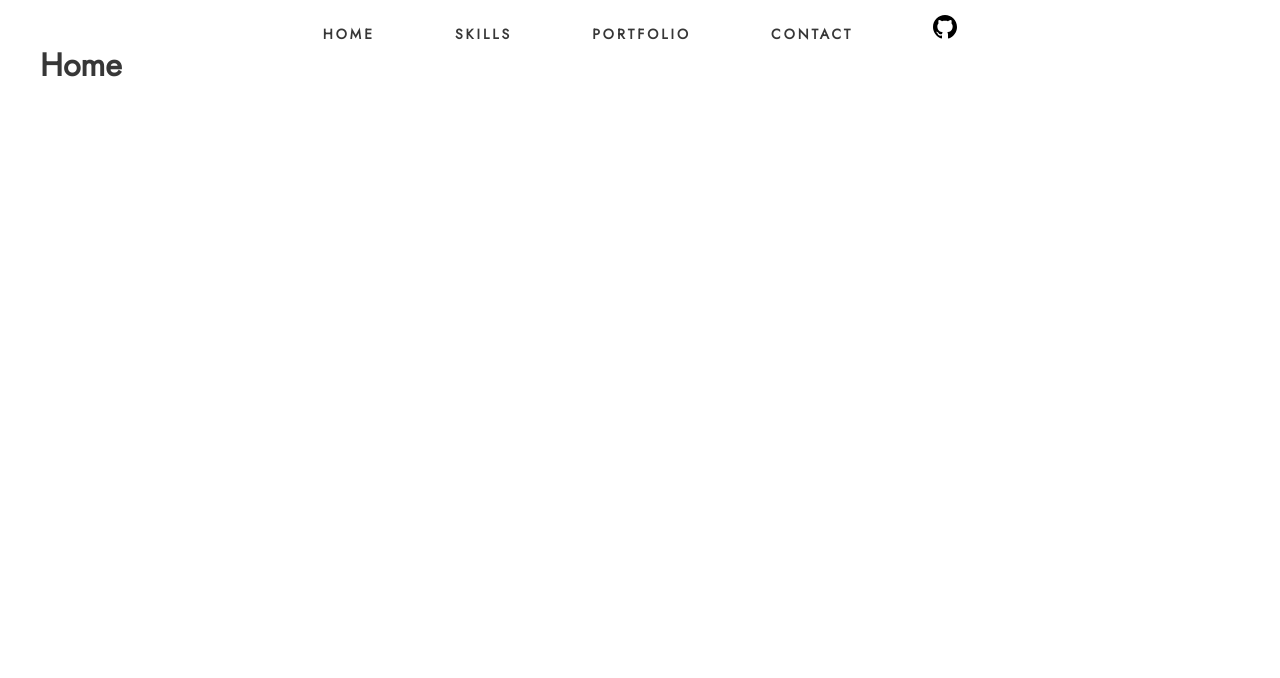
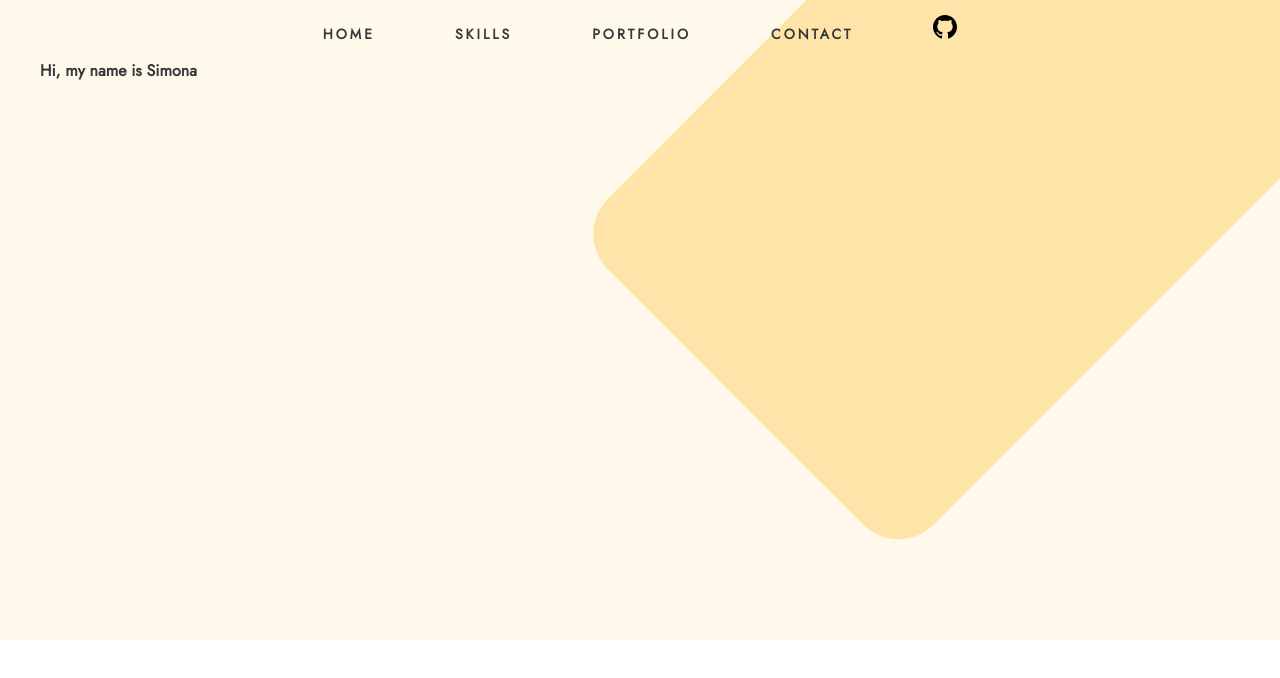
Before and after one commit to simz14/NEXTJS-portfolio, a Next.js app: page / in a window 1280 px wide. Shown: the top 678 px of the page. Built offline with nearby package versions, Linux system fonts and the light colour scheme.

Commit message:
introsection base

```diff
--- a/app/components/Header.jsx
+++ b/app/components/Header.jsx
@@ -20,6 +20,7 @@ const HeaderWrapper = styled.nav`
   font-size: 14px;
   letter-spacing: 3px;
   align-items: end;
+  z-index: 999;
 
   div {
     position: relative;
--- /dev/null
+++ b/app/components/home/IntroSection.jsx
@@ -0,0 +1,57 @@
+"use client";
+
+const { default: styled } = require("styled-components");
+const { default: Container } = require("../Container");
+
+const IntroWrapper = styled.div`
+  background-color: #fff9ec;
+
+  .contentWrapper {
+    display: grid;
+    grid-template-columns: 1fr 1fr;
+    padding-top: 59px;
+    position: relative;
+    min-height: 40rem;
+  }
+
+  .images::after {
+    background: rgba(254, 196, 72, 0.4);
+    border-radius: 50px;
+    bottom: 47%;
+    content: "";
+    left: 48%;
+    position: absolute;
+    right: -16%;
+    top: -19%;
+
+    transform: rotate(-45deg);
+  }
+  @media (max-width: 1000px) {
+    grid-template-columns: 1fr;
+  }
+  @media (max-width: 750px) {
+    .images::after {
+      bottom: 70%;
+      left: 10%;
+      right: -75%;
+      top: 0;
+    }
+  }
+`;
+
+const IntroSection = () => {
+  return (
+    <IntroWrapper>
+      <Container>
+        <div className="contentWrapper">
+          <div>
+            <h4>Hi, my name is Simona</h4>
+          </div>
+          <div className="images"></div>
+        </div>
+      </Container>
+    </IntroWrapper>
+  );
+};
+
+export default IntroSection;
--- a/app/layout.jsx
+++ b/app/layout.jsx
@@ -1,6 +1,3 @@
-"use client";
-
-import styled from "styled-components";
 import Header from "./components/Header";
 import "./globals.css";
 
@@ -10,16 +7,12 @@ const jost = Jost({
   subsets: ["latin"],
 });
 
-const ContentWrapper = styled.div`
-  padding-top: 42px;
-`;
-
 export default function RootLayout({ children }) {
   return (
     <html className={jost.className} lang="en">
       <body>
         <Header />
-        <ContentWrapper>{children}</ContentWrapper>
+        {children}
       </body>
     </html>
   );
--- a/app/page.jsx
+++ b/app/page.jsx
@@ -1,11 +1,12 @@
 import React from "react";
-import Container from "./components/Container";
+
+import IntroSection from "./components/home/IntroSection";
 
 const Home = () => {
   return (
-    <Container>
-      <h1>Home</h1>
-    </Container>
+    <div>
+      <IntroSection />
+    </div>
   );
 };
 export default Home;
--- a/next.config.js
+++ b/next.config.js
@@ -3,6 +3,6 @@ const nextConfig = {
   experimental: {
     appDir: true,
   },
-}
+};
 
-module.exports = nextConfig
+module.exports = nextConfig;
```
